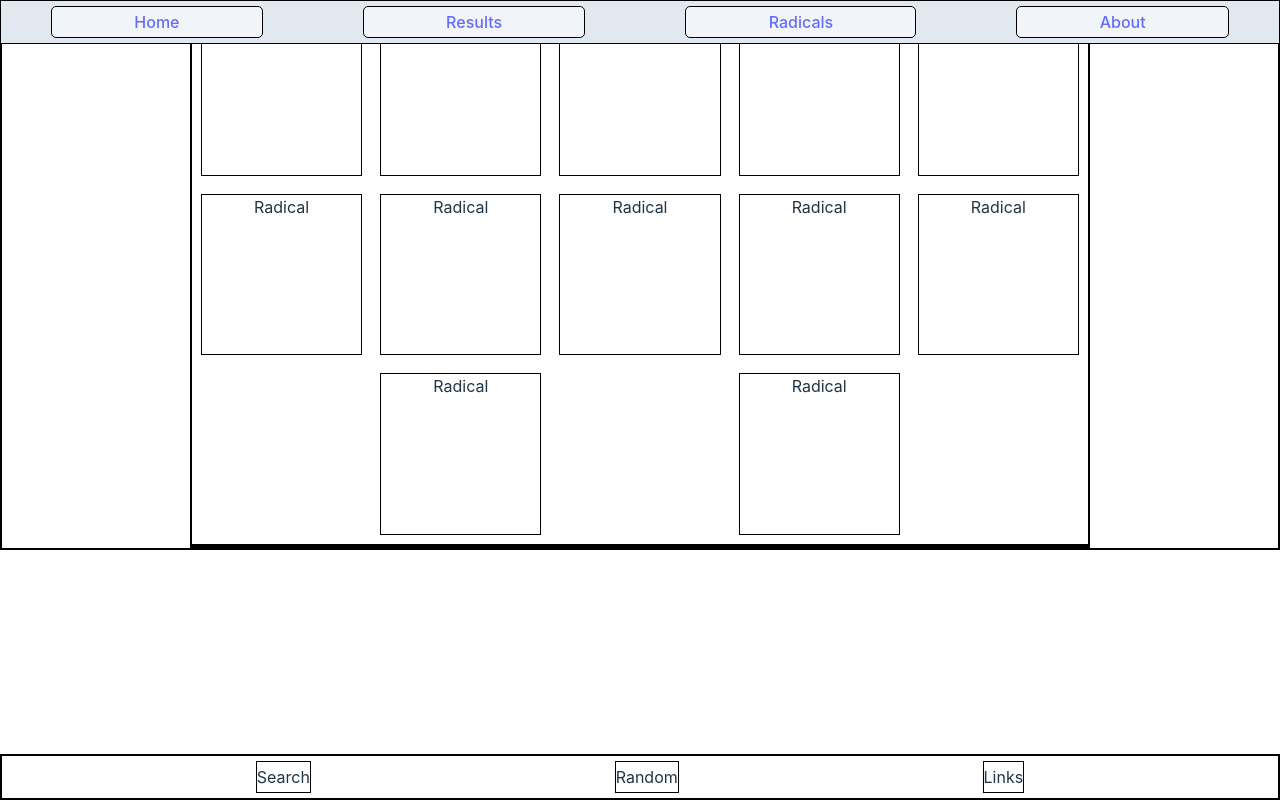
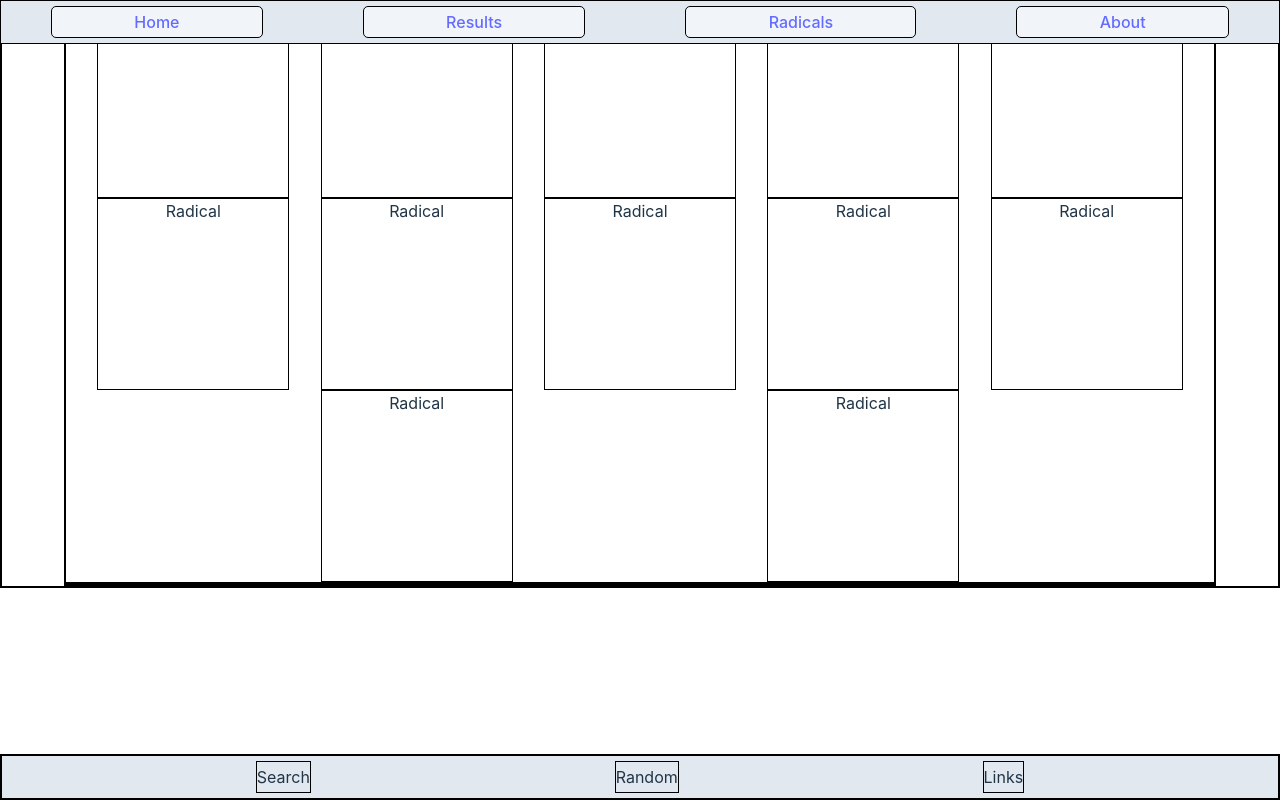
Before and after one commit to billydean/dean-chinese-vue, a Vue app: page /radicals in a window 1280 px wide. Built offline with nearby package versions, Linux system fonts and the light colour scheme.

Commit message:
Playing with card size and placement on Results view

```diff
--- a/src/components/Footer.vue
+++ b/src/components/Footer.vue
@@ -10,7 +10,7 @@
 
 <template>
   <footer>
-    <nav>
+    <nav class="bg-slate-200">
       <ul>
         <li @click="toggleSearch">Search</li>
         <li>Random</li>
--- a/src/components/ResultsView.vue
+++ b/src/components/ResultsView.vue
@@ -15,8 +15,10 @@
 
 <style scoped>
   .card-deck {
+    width: 100%;
     display: flex;
     flex-wrap: wrap;
-    justify-content: space-evenly;
+    justify-content: center;
+    gap: 15px;
   }
 </style>
--- a/src/components/Search.vue
+++ b/src/components/Search.vue
@@ -9,4 +9,11 @@
     span {
         font-weight: bold;
     }
+    div {
+        position: fixed;
+        z-index: 30;
+        bottom: calc(10px + 2rem);
+        width: 80%;
+        margin: 5px;
+    }
 </style>
--- a/src/style.css
+++ b/src/style.css
@@ -69,16 +69,16 @@ button:focus-visible {
   /* width: 100px;
   height: 100px;
    */
-  width: 18%;
+  max-width: 200px;
+  width: 15vw;
   min-width: 100px;
-  margin: 1%;
   /* margin: 5px; */
   aspect-ratio: 1/1;
   }
 
 #app {
   width: 90vw;
-  max-width: 900px;
+  /* max-width: 900px; */
   margin: 0 auto;
   /* padding: 2rem; */
   text-align: center;
```
